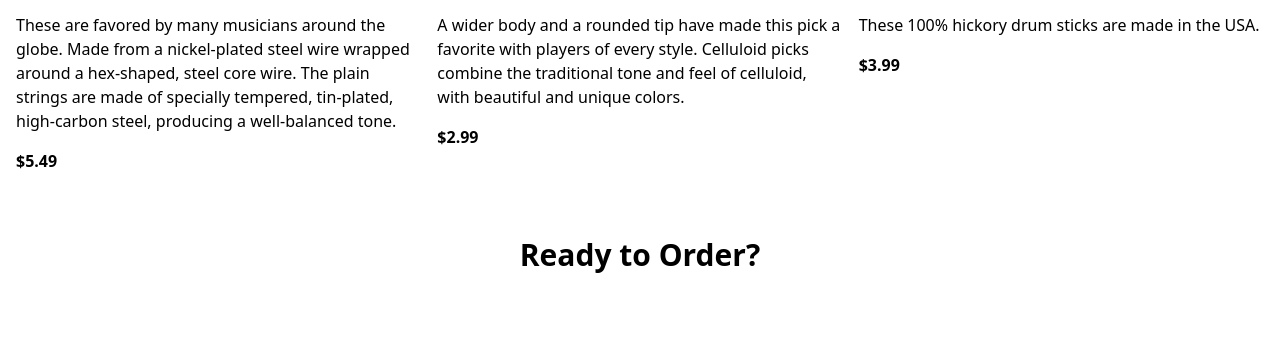
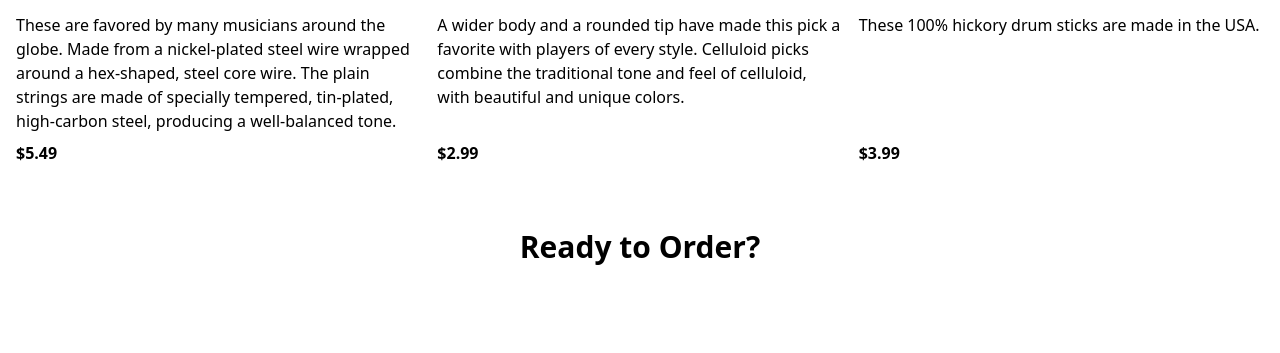
Before and after one commit to aap-ksm/week2-lab, a plain HTML site: page index.html in a window 1280 px wide. Shown: the part 447-800 px from the top of the page. Drawn offline with nearby package versions, Linux system fonts and the light colour scheme.

Commit message:
aligned prices

```diff
--- a/index.html
+++ b/index.html
@@ -30,7 +30,7 @@
           <div>
             <img src="https://images.unsplash.com/photo-1516924962500-2b4b3b99ea02?ixlib=rb-1.2.1&ixid=eyJhcHBfaWQiOjEyMDd9&auto=format&fit=crop&w=640&q=80">
           </div>
-          <div>These are favored by many musicians around the globe. Made from a nickel-plated steel wire wrapped around a hex-shaped, steel core wire. The plain strings are made of specially tempered, tin-plated, high-carbon steel, producing a well-balanced tone.</div>
+          <div class="h-28">These are favored by many musicians around the globe. Made from a nickel-plated steel wire wrapped around a hex-shaped, steel core wire. The plain strings are made of specially tempered, tin-plated, high-carbon steel, producing a well-balanced tone.</div>
           <div class="font-bold">$5.49</div>
         </div>
       </div>
@@ -40,7 +40,7 @@
           <div>
             <img src="https://images.unsplash.com/photo-1604227176135-2a20c22cad2b?ixlib=rb-1.2.1&ixid=eyJhcHBfaWQiOjEyMDd9&auto=format&fit=crop&w=640&q=80">
           </div>
-          <div>A wider body and a rounded tip have made this pick a favorite with players of every style. Celluloid picks combine the traditional tone and feel of celluloid, with beautiful and unique colors.</div>
+          <div class="h-28">A wider body and a rounded tip have made this pick a favorite with players of every style. Celluloid picks combine the traditional tone and feel of celluloid, with beautiful and unique colors.</div>
           <div class="font-bold">$2.99</div>
         </div>
       </div>
@@ -50,7 +50,7 @@
           <div>
             <img src="https://images.unsplash.com/photo-1519892300165-cb5542fb47c7?ixlib=rb-1.2.1&ixid=eyJhcHBfaWQiOjEyMDd9&auto=format&fit=crop&w=640&q=80">
           </div>
-          <div>These 100% hickory drum sticks are made in the USA.</div>
+          <div class="h-28">These 100% hickory drum sticks are made in the USA.</div>
           <div class="font-bold">$3.99</div>
         </div>
       </div>
```
